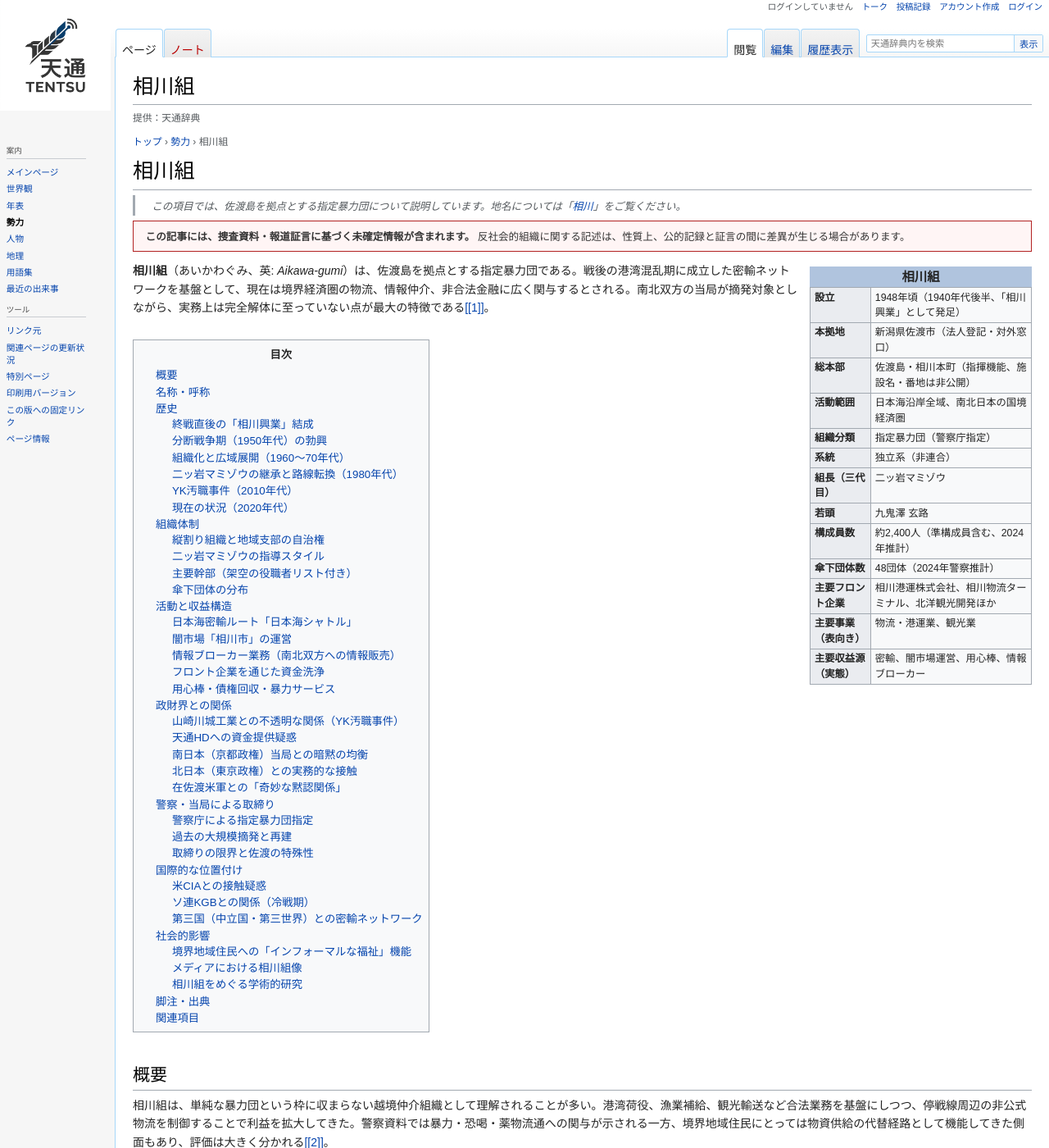
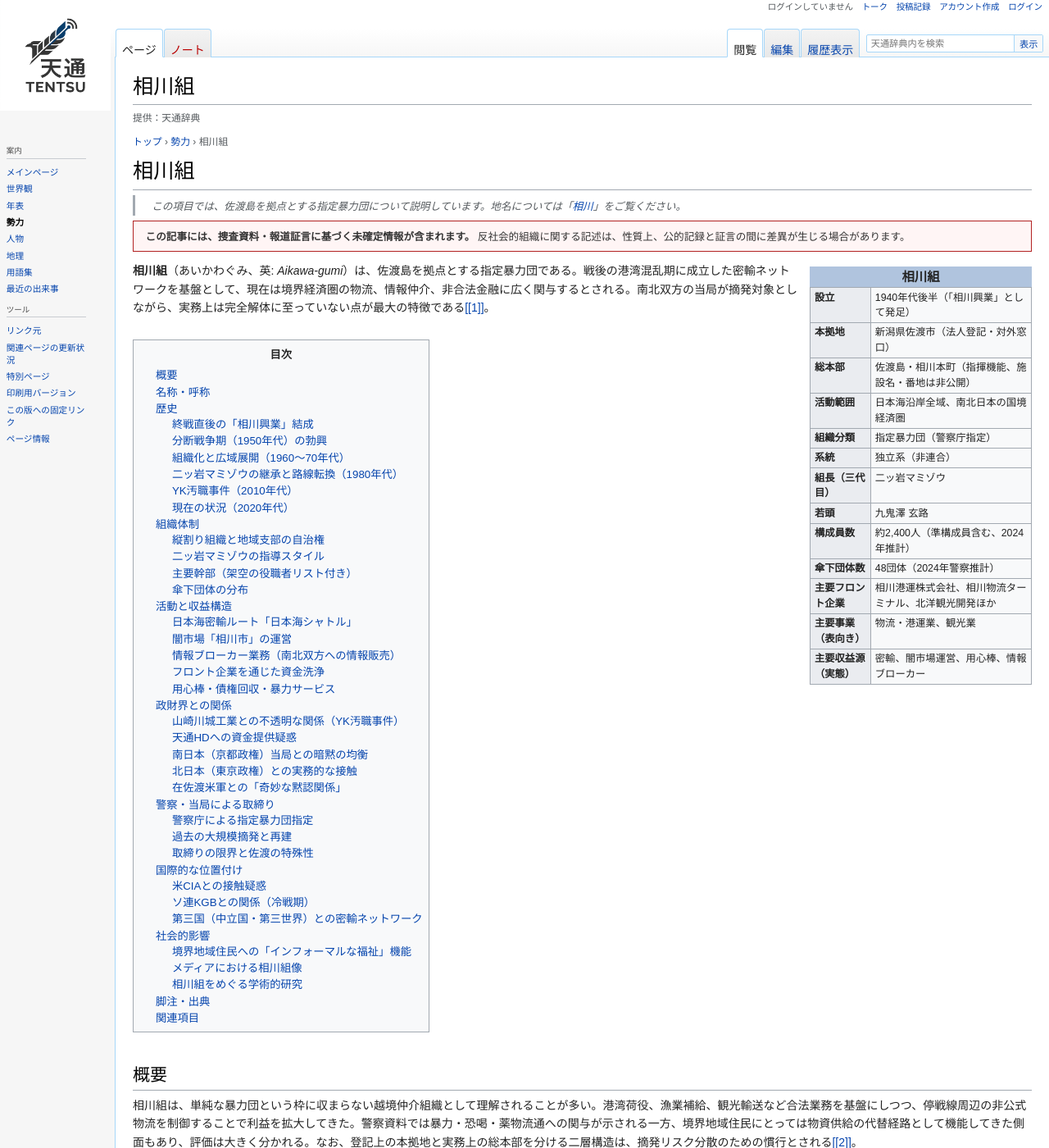
Before and after one commit to manzyuball/Tenzu.jp, a Jekyll site: the page built from faction-aikawa-gumi.html, in a window 1280 px wide and 1400 px high. Shown: the whole window at 82% size. Built offline with Jekyll 4.4.1, drawn with Linux system fonts in a browser that asks for light colours.

Commit message:
polish aikawa infobox date and dual-headquarters explanation
Agent-Logs-Url: https://github.com/manzyuball/Tenzu.jp/sessions/a3331577-4868-41d2-b0e5-62efddca95f0

Co-authored-by: manzyuball <97023831+manzyuball@users.noreply.github.com>

```diff
--- a/faction-aikawa-gumi.html
+++ b/faction-aikawa-gumi.html
@@ -24,7 +24,7 @@ nav_section: factions
 
   <table class="infobox">
     <caption>相川組</caption>
-    <tr><th>設立</th><td>1948年頃（1940年代後半、「相川興業」として発足）</td></tr>
+    <tr><th>設立</th><td>1940年代後半（「相川興業」として発足）</td></tr>
     <tr><th>本拠地</th><td>新潟県佐渡市（法人登記・対外窓口）</td></tr>
     <tr><th>総本部</th><td>佐渡島・相川本町（指揮機能、施設名・番地は非公開）</td></tr>
     <tr><th>活動範囲</th><td>日本海沿岸全域、南北日本の国境経済圏</td></tr>
@@ -110,7 +110,7 @@ nav_section: factions
 
   <section>
     <h2 id="概要">概要</h2>
-    <p>相川組は、単純な暴力団という枠に収まらない越境仲介組織として理解されることが多い。港湾荷役、漁業補給、観光輸送など合法業務を基盤にしつつ、停戦線周辺の非公式物流を制御することで利益を拡大してきた。警察資料では暴力・恐喝・薬物流通への関与が示される一方、境界地域住民にとっては物資供給の代替経路として機能してきた側面もあり、評価は大きく分かれる<a href="#cite_note-2">[[2]]</a>。</p>
+    <p>相川組は、単純な暴力団という枠に収まらない越境仲介組織として理解されることが多い。港湾荷役、漁業補給、観光輸送など合法業務を基盤にしつつ、停戦線周辺の非公式物流を制御することで利益を拡大してきた。警察資料では暴力・恐喝・薬物流通への関与が示される一方、境界地域住民にとっては物資供給の代替経路として機能してきた側面もあり、評価は大きく分かれる。なお、登記上の本拠地と実務上の総本部を分ける二層構造は、摘発リスク分散のための慣行とされる<a href="#cite_note-2">[[2]]</a>。</p>
   </section>
 
   <section>
```
